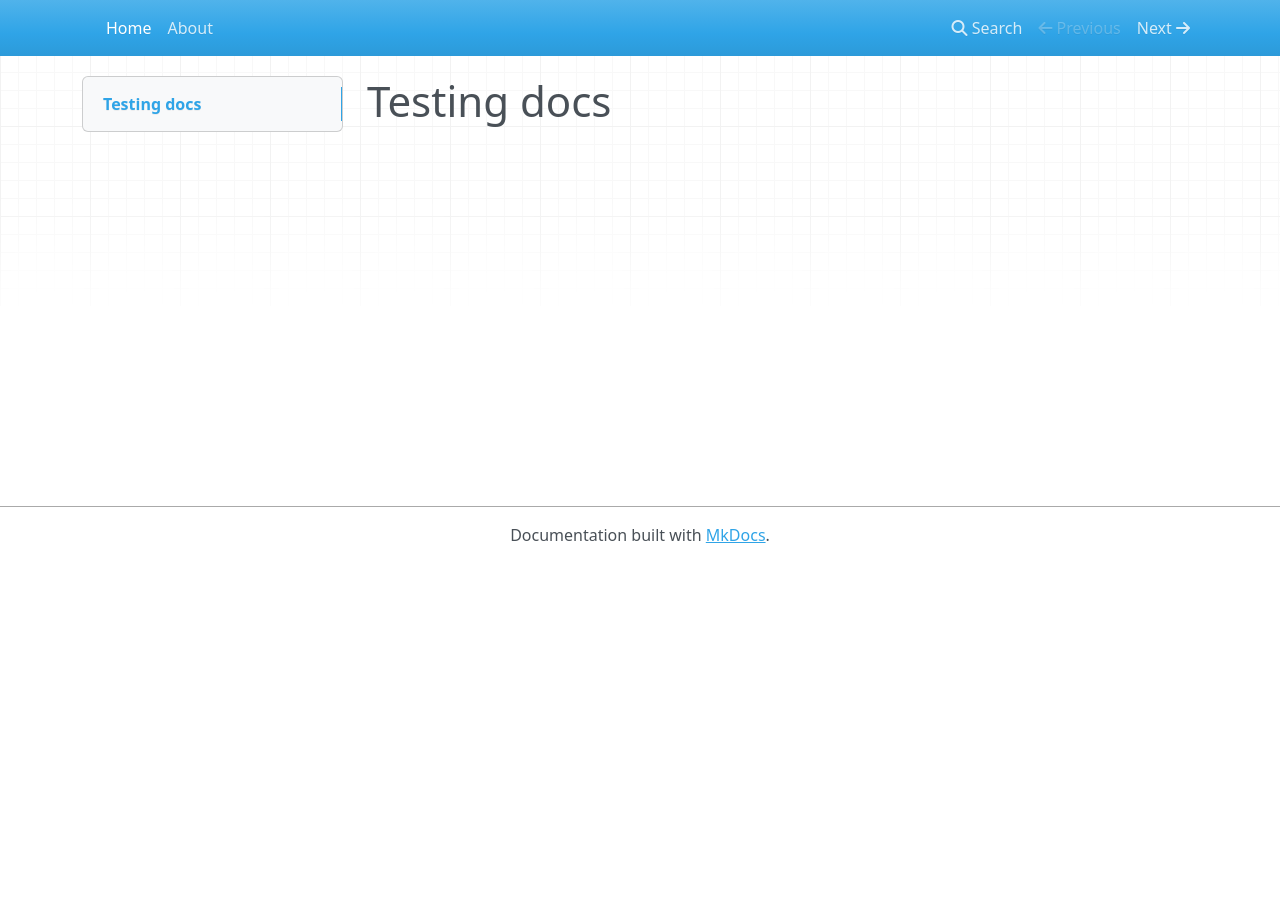
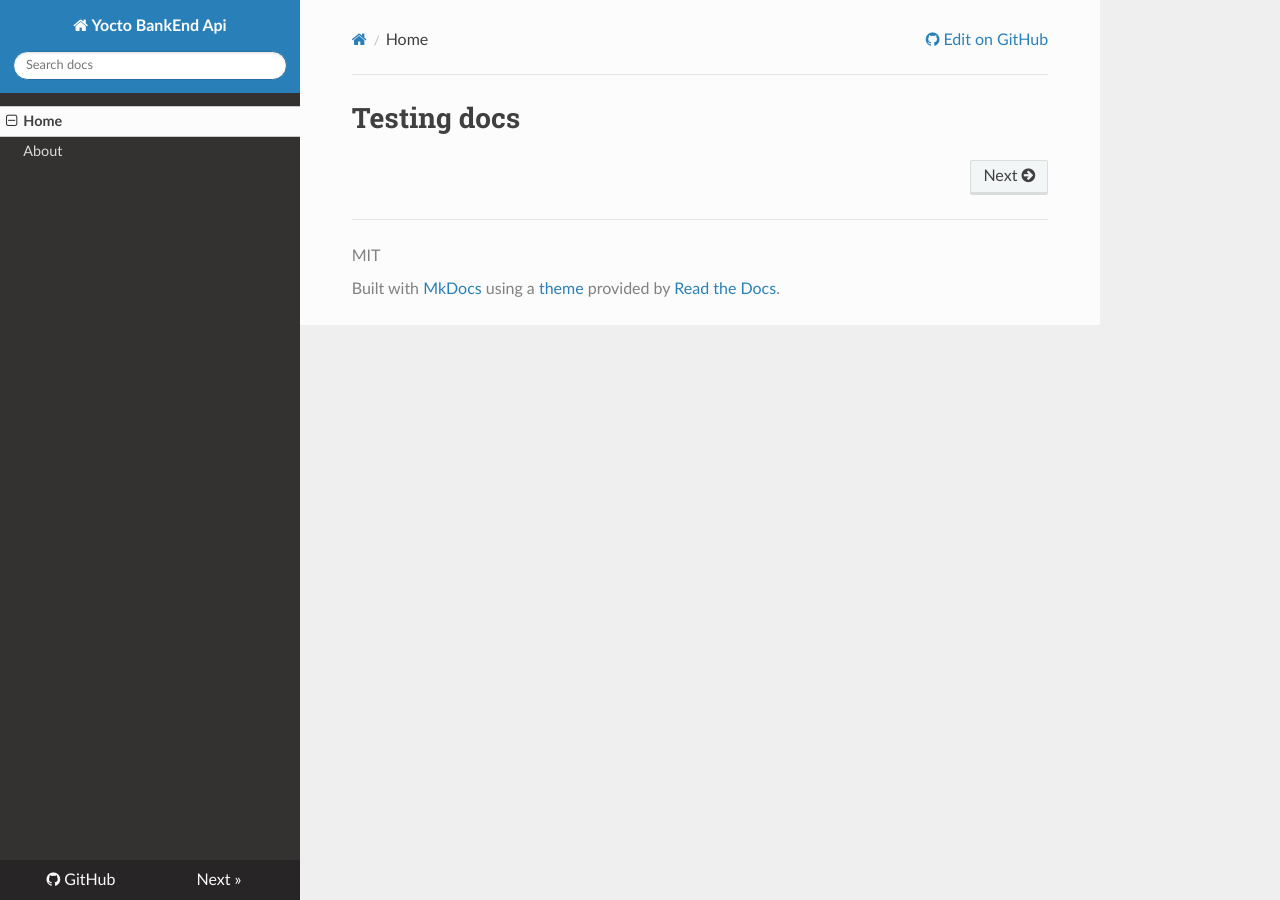
Before and after one commit to huynhhuynh02/backend, an MkDocs documentation site: the page built from docs/index.md, in a window 1280 px wide. Built offline with MkDocs 1.6.1, drawn with Linux system fonts in a browser that asks for light colours; nearby versions of some CDN libraries.

Commit message:
Add MkDocs test.

```diff
--- a/mkdocs.yml
+++ b/mkdocs.yml
@@ -1,3 +1,8 @@
+site_name: Yocto BankEnd Api
+repo_url: https://github.com/yocto-erp/backend
+repo_name: 'GitHub'
+copyright: 'MIT'
+theme: readthedocs
 nav:
   - Home: 'index.md'
   - About: 'about.md'
```
